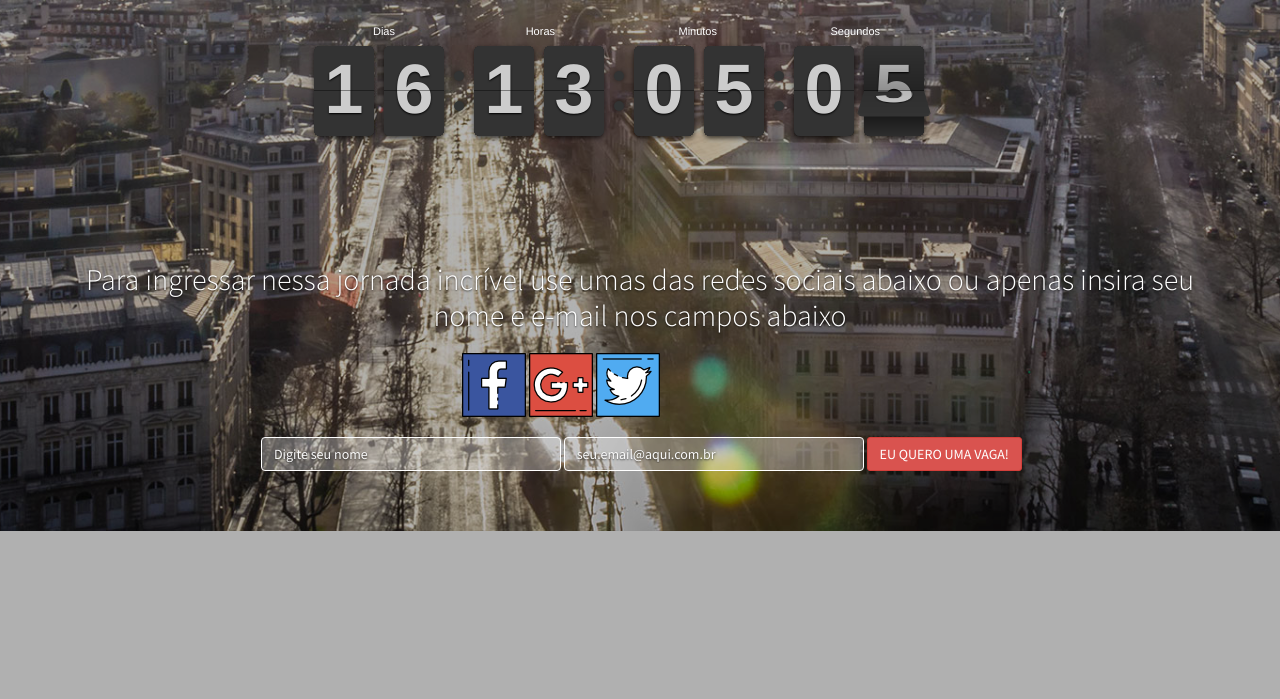
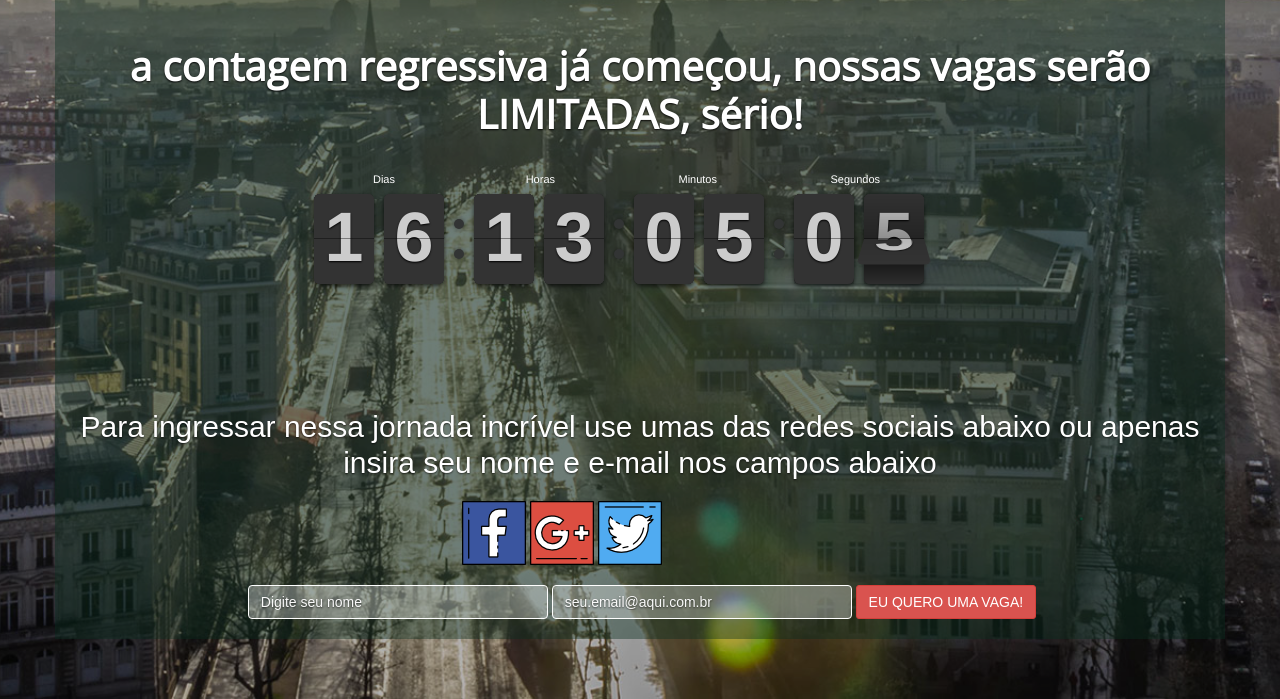
Before and after one commit to Gpzim98/projeto_programe_facil, a Django app: page / in a window 1280 px wide. Shown: the part 722-1421 px from the top of the page. Before the commit the page ends 1253 px from the top, so only its background shows below. Run offline with Django 3.2, Linux system fonts and the light colour scheme; some libraries are stand-ins or nearby versions.

Commit message:
Finishing some layout adjusts

```diff
--- a/core/static/css/style.default.css
+++ b/core/static/css/style.default.css
@@ -31,6 +31,8 @@
 .main .container {
   position: relative;
   z-index: 2;
+  background-color: rgba(9, 46, 32, 0.4);
+  padding-bottom: 20px;
 }
 .main #video-background {
   position: fixed;
@@ -90,8 +92,7 @@
   }
 }
 .main .cursive {
-  margin-top: 100px;
-  font-family: 'Pacifico', cursive;
+  font-family: 'Open Sans', sans-serif;
   font-size: 60px;
   text-shadow: 0 1px 2px rgba(0, 0, 0, 0.6);
   text-align: center;
@@ -100,7 +101,7 @@
 
 .cursive2 {
     margin-top: 100px;
-    font-family: 'Pacifico', cursive;
+    font-family: 'Open Sans', sans-serif;
     font-size: 40px;
     text-shadow: 0 1px 2px rgba(0, 0, 0, 0.9);
     text-align: center;
@@ -927,6 +928,7 @@ a.list-group-item.active > .badge,
 /* centered columns styles */
 .row-centered {
     text-align:center;
+    margin-top: 20px;
 }
 .col-centered {
     display:inline-block;
--- a/core/templates/core/index.html
+++ b/core/templates/core/index.html
@@ -14,8 +14,7 @@
     <link rel="stylesheet" href="{% static 'css/font-awesome.css' %}">
     <link rel="stylesheet" href="{% static 'css/bootstrap.min.css' %}">
     <!-- Google fonts-->
-    <link rel="stylesheet" href="http://fonts.googleapis.com/css?family=Pacifico">
-    <link rel="stylesheet" href="http://fonts.googleapis.com/css?family=Source+Sans+Pro:300,400,700">
+    <link href='https://fonts.googleapis.com/css?family=Open+Sans' rel='stylesheet' type='text/css'>
     <!-- Theme stylesheet-->
     <link rel="stylesheet" href="{% static 'css/style.default.css' %}" id="theme-stylesheet">
     <!-- Custom stylesheet - for your changes-->
@@ -34,7 +33,11 @@
     <div style="background-image: url('{% static 'img/paris.jpg' %}')" class="main">
       <div class="overlay"></div>
       <div class="container">
-        <p class="social"><a href="#" title="" class="facebook"><i class="fa fa-facebook"></i></a><a href="#" title="" class="twitter"><i class="fa fa-twitter"></i></a><a href="#" title="" class="gplus"><i class="fa fa-google-plus"></i></a><a href="#" title="" class="instagram"><i class="fa fa-instagram"></i></a></p>
+        <p class="social">
+            <a href="https://www.facebook.com/projetoprogramefacil/" title="" class="facebook"><i class="fa fa-facebook"></i></a>
+            <a href="http://www.twitter.com/programefacil" title="" class="twitter"><i class="fa fa-twitter"></i></a>
+            <a href="https://www.youtube.com/channel/UCki1tFRGGJYTJdL7M0_Y62A" title="" class="gplus"><i class="fa fa-youtube"></i></a>
+        </p>
         <h1 class="cursive">Se torne um programador web</h1>
         <h2 class="sub">Ingresse na jornada que mudara a sua vida</h2>
 
@@ -50,9 +53,19 @@
         </div>
         {% endif %}
 
+        <div class="row row-centered">
+            <div class="col-lg-6">
+                <iframe width="560" height="315" src="https://www.youtube.com/embed/oWbdYlnyejU?list=PLHWfNMxB2F4G2KHo8DBQr_xq79FXgEIAE"
+                        frameborder="0" allowfullscreen>
+                </iframe>
+            </div>
+            <div class="col-lg-6">
+                <h2 class="sub">aprenda do ZERO as mais modernas tecnologias exegidas pelo mercado em um curso inedito e COMPLETO</h2>
+            </div>
+        </div>
+
 
        <div class="row row-centered">
-         <h2 class="sub">aprenda do ZERO as mais modernas tecnologias exegidas pelo mercado em um curso inedito e COMPLETO</h2>
          <div class="col-xs-1 col-centered"><img src="{% static 'img/web.png' %}"
            alt="Entenda os principais conceitos da web, como ela funciona, como funcionam as hospedagens de sites, DNS e muito mais"
            with='90px' height='90px'
```
Also changed, not shown: 1 other file.
